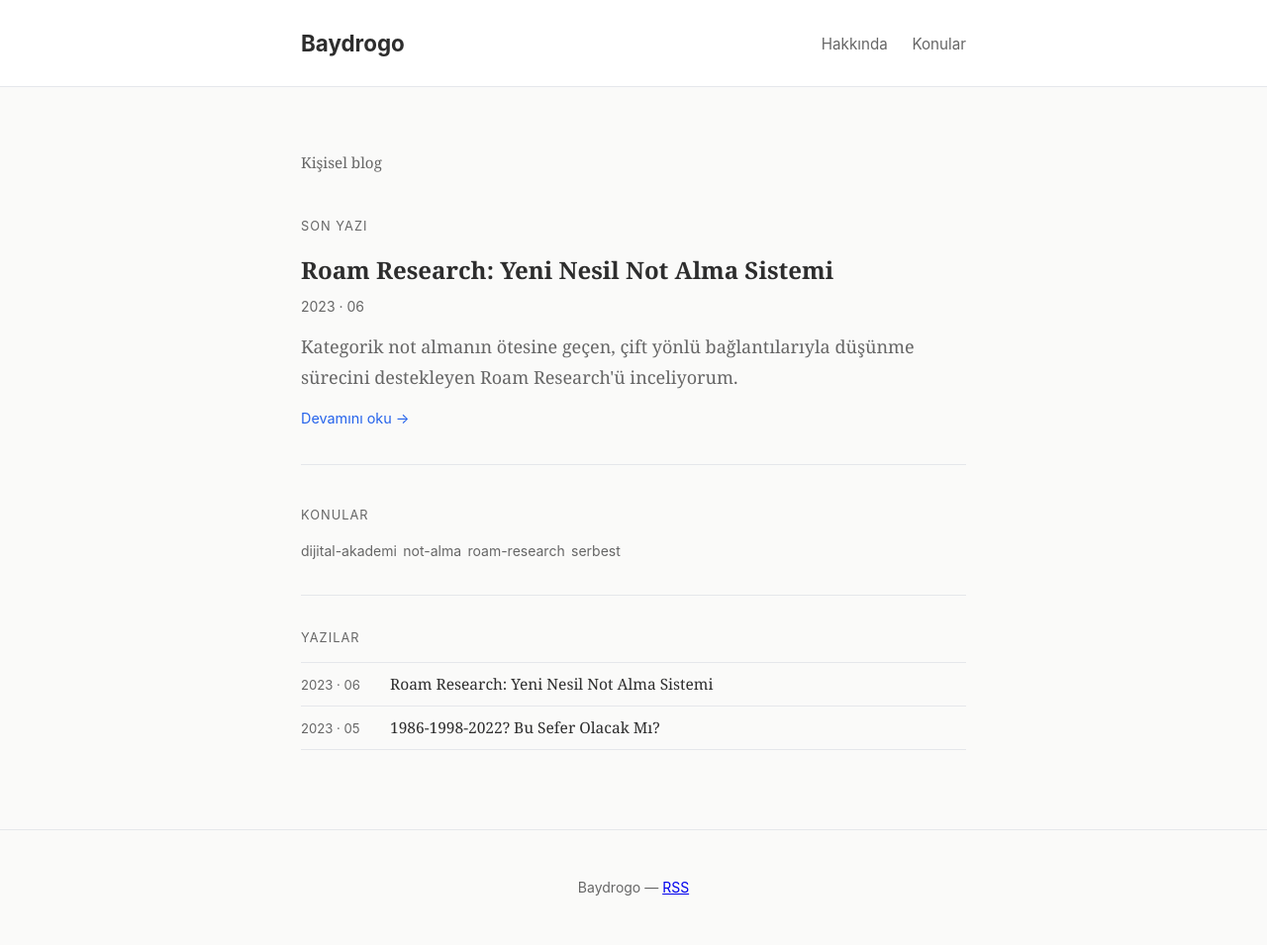
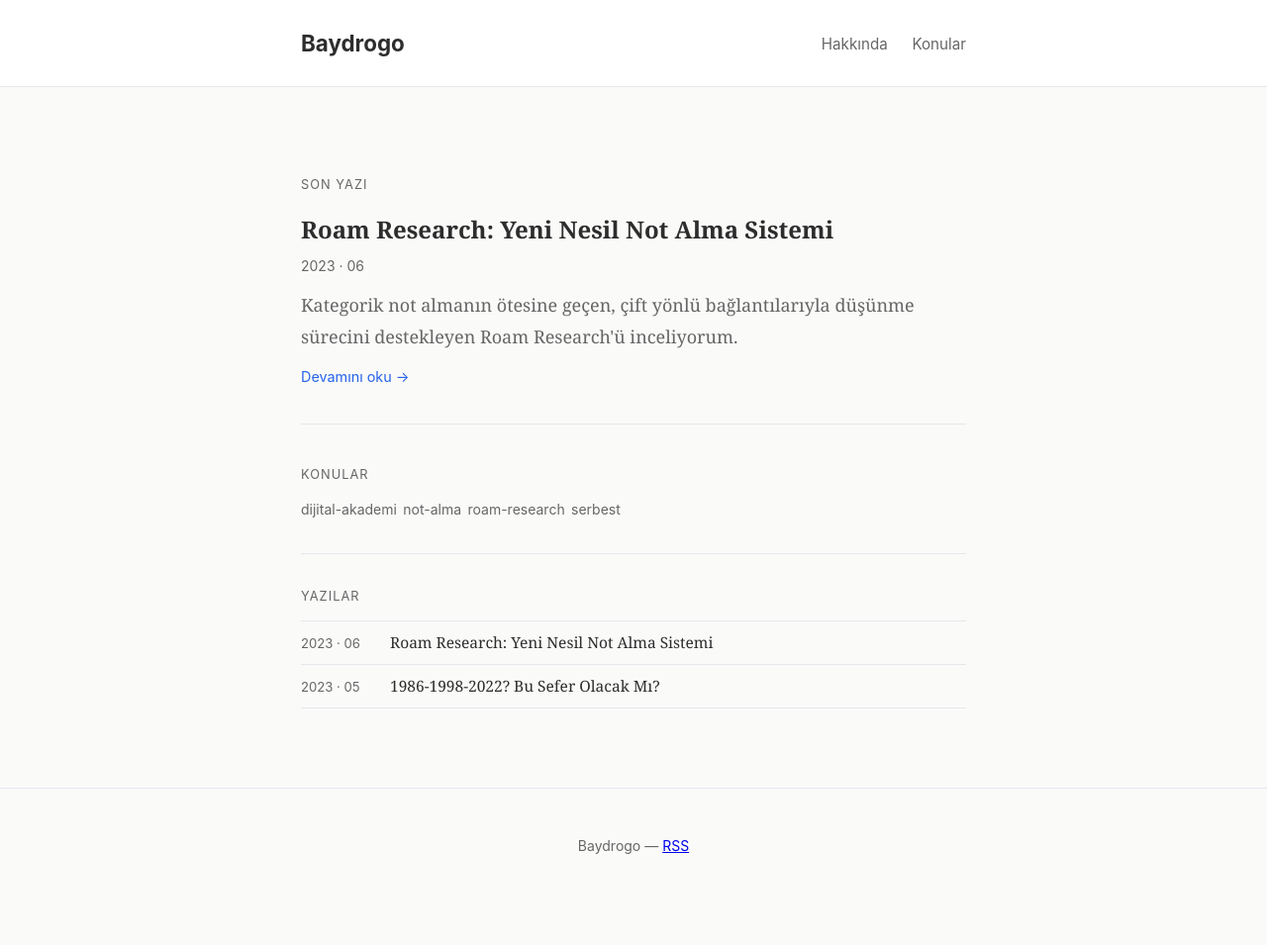
Before and after one commit to baydrogo/baydrogo, a Jekyll site: the page built from index.md, in a window 1280 px wide. Shown: the whole page at 99% size. Built offline with Jekyll 4.4.1, drawn with Linux system fonts in a browser that asks for light colours; after the commit the page ends 914 px from its top, so only the background shows below that.

Commit message:
Clear blog description in _config.yml
Remove personal blog description from config.

```diff
--- a/_config.yml
+++ b/_config.yml
@@ -3,7 +3,7 @@
 # =============================================
 
 title: "Baydrogo"
-description: "Kişisel blog"
+description: ""
 author: "Baydrogo"
 
 url: "https://baydrogo.com"
```
